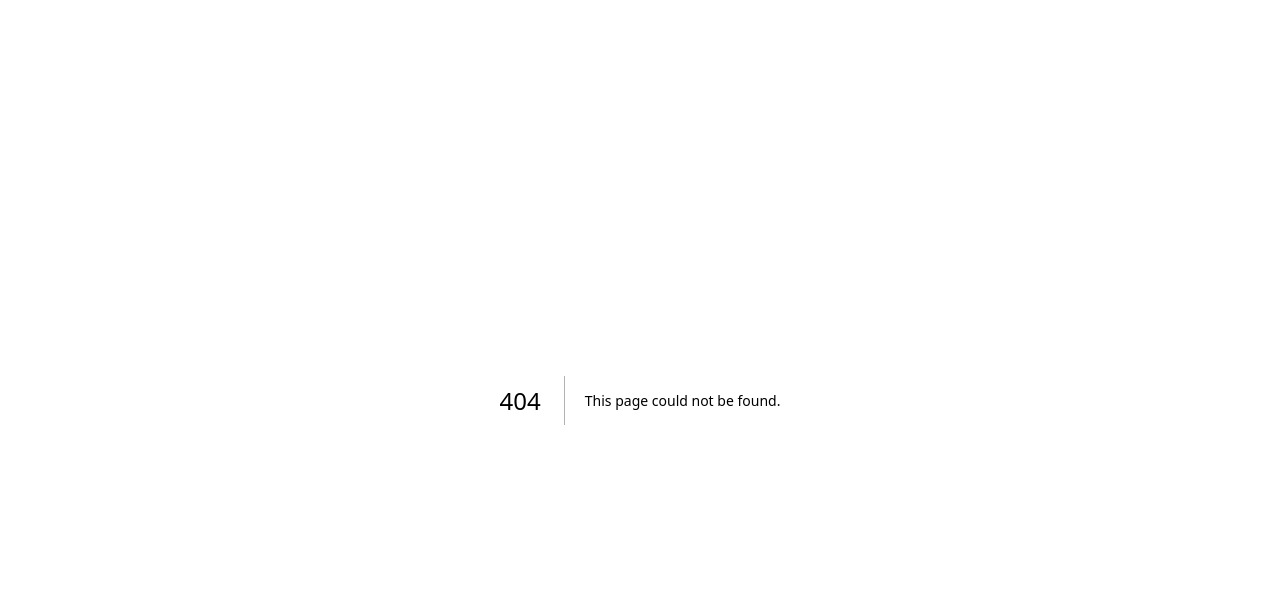
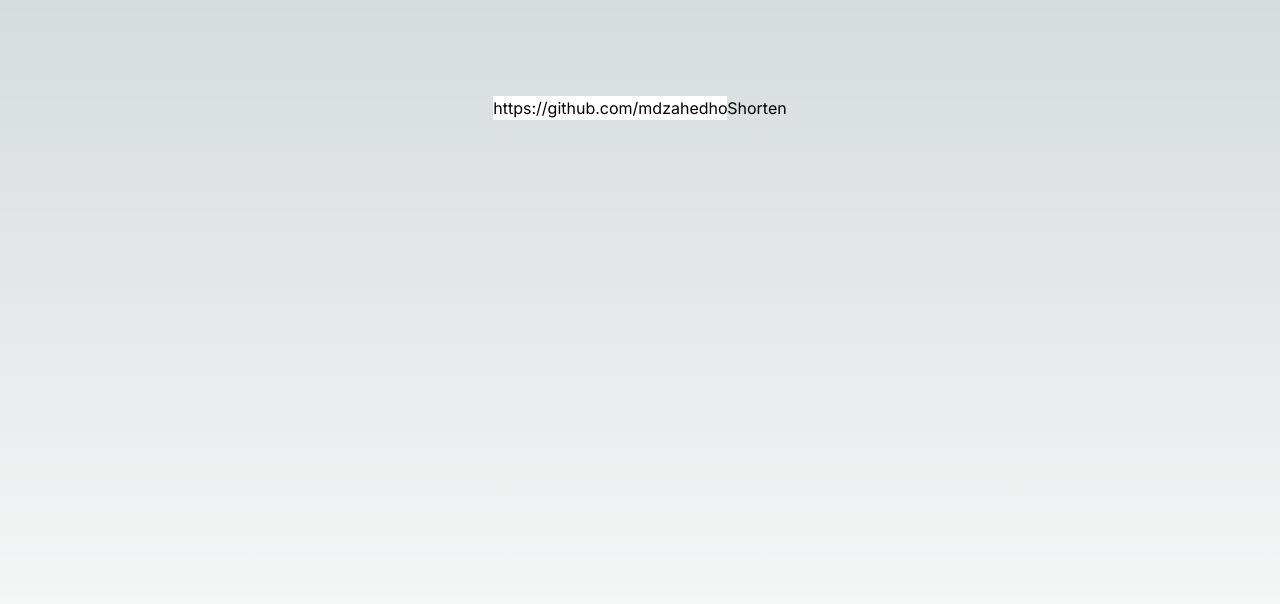
Before and after one commit to mdzahedhossain/tinyurl-nextjs, a Next.js app: page /links in a window 1280 px wide. Before the commit this address had no page. Shown: the top 604 px of the page. Built offline with nearby package versions, Linux system fonts and the light colour scheme.

Commit message:
adding links create form

```diff
--- /dev/null
+++ b/src/app/api/links/route.js
@@ -0,0 +1,5 @@
+import { NextResponse } from "next/server";
+
+export async function POST() {
+    return NextResponse.json({hello: "World"});
+}
--- /dev/null
+++ b/src/app/links/createForm.js
@@ -0,0 +1,41 @@
+'use client';
+
+import { useState } from "react";
+
+const LinksCreateForm = () => {
+
+    const [results, setResults] = useState(null);
+
+    const handleForm = async (event) => {
+        event.preventDefault();
+
+        const formData = new FormData(event.target);
+        const data = Object.fromEntries(formData);
+        const JSONData = JSON.stringify(data);
+
+        const endpoint = "/api/links";
+
+        const options = {
+            method: "POST",
+            headers: {
+                "Content-Type": "application/json"
+            },
+            body: JSONData
+        };
+
+        const response = await fetch(endpoint, options);
+        const result = await response.json();
+        setResults(result);
+    }
+    return (
+        <>
+            <form onSubmit={handleForm}>
+                <input type="text" name="url" placeholder="Your url to shorten" defaultValue="https://github.com/mdzahedhossain/tinyurl-nextjs" />
+                <button type="submit">Shorten</button>
+            </form>
+            { results && JSON.stringify(results) }
+        </>
+     );
+}
+
+export default LinksCreateForm;
--- /dev/null
+++ b/src/app/links/page.js
@@ -0,0 +1,10 @@
+import LinksCreateForm from "./createForm";
+
+
+export default function LinksPage() {
+  return (
+    <main className="flex min-h-screen flex-col items-center justify-between p-24">
+      <LinksCreateForm />
+    </main>
+  );
+}
```
